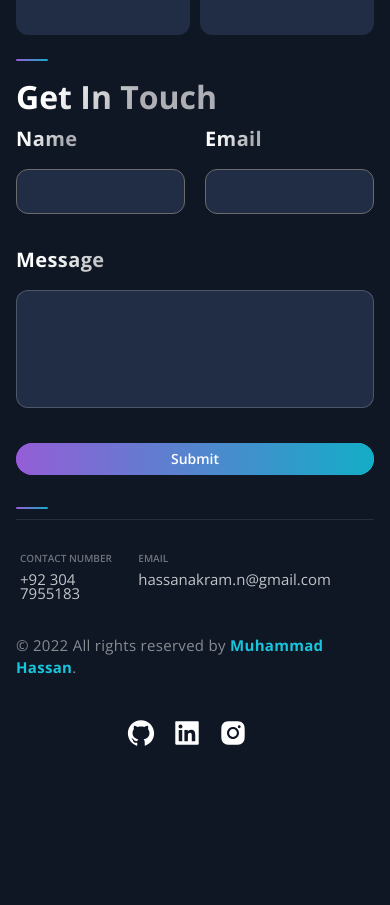
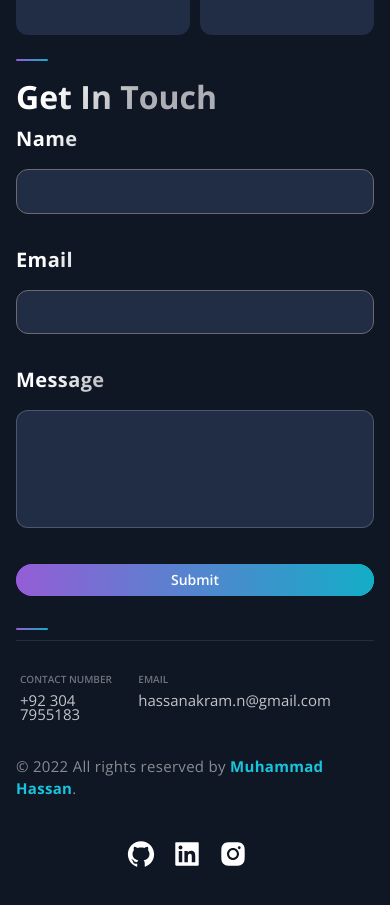
Before and after one commit to hassanprodeveloper/portfolio-nextjs, a Next.js app: page / in a window 390 px wide. Shown: the part 3691-4596 px from the top of the page. Before the commit the page ends 4509 px from the top, so only its background shows below. Built offline with nearby package versions, Linux system fonts and the light colour scheme.

Commit message:
make get in touch form responsive

```diff
--- a/src/components/Contact/ContactStyles.js
+++ b/src/components/Contact/ContactStyles.js
@@ -6,7 +6,11 @@ export const WrapperGrid = styled.div`
     props.full &&
     css`
       grid-column: 1 / 3;
-    `}
+    `};
+
+  @media ${(props) => props.theme.breakpoints.sm} {
+    grid-column: 1 /3;
+  }
 `;
 
 export const Form = styled.form`
@@ -57,7 +61,7 @@ export const Textarea = styled.textarea`
   border-radius: 12px;
   background: #212d45;
   color: #fbfbfc;
-  outline:none;
+  outline: none;
 
   &:focus,
   &:active {
```
